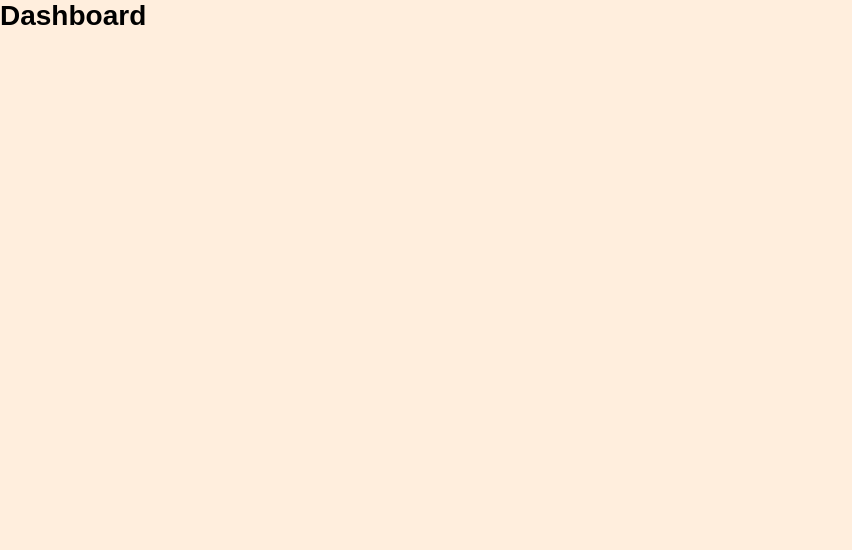
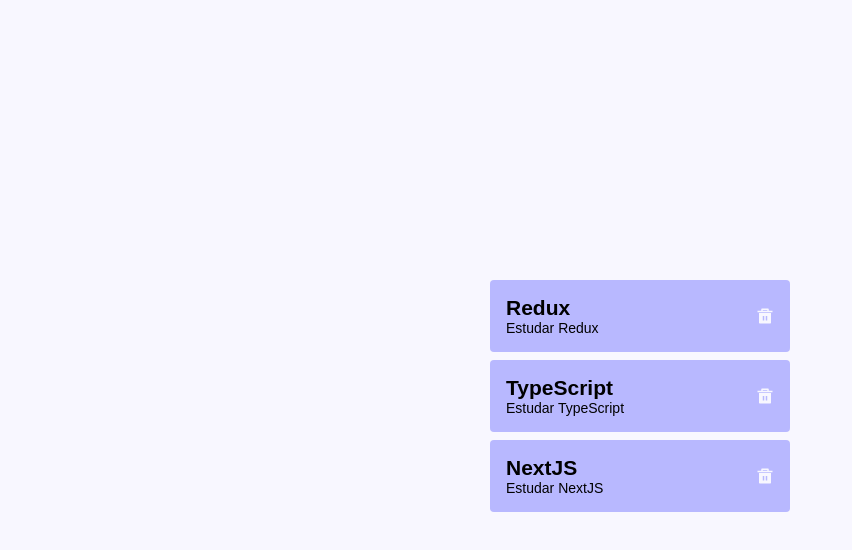
Before and after one commit to Igorbrands/react-redux-toolkit, a React (Create React App) app: page / in a window 1280 px wide. Shown: the top 550 px of the page, without its empty margins (0-852 px from the left). Built offline with nearby package versions, Linux system fonts and the light colour scheme.

Commit message:
feat: create list item

```diff
--- a/package.json
+++ b/package.json
@@ -13,6 +13,7 @@
     "@types/styled-components": "^5.1.7",
     "react": "^17.0.1",
     "react-dom": "^17.0.1",
+    "react-icons": "^4.1.0",
     "react-scripts": "4.0.1",
     "styled-components": "^5.2.1",
     "typescript": "^4.0.3"
--- /dev/null
+++ b/src/components/ItemList/index.tsx
@@ -0,0 +1,35 @@
+import React, { useState } from "react";
+import { Container } from "./styles";
+import { RiDeleteBin5Fill } from "react-icons/ri";
+import colors from "../../styles/colors";
+
+export interface TodoItem {
+  id: number;
+  title: string;
+  description: string;
+}
+
+interface ItemListProps {
+  data: TodoItem;
+}
+
+const ItemList: React.FC<ItemListProps> = ({ data }) => {
+  const [hover, setHover] = useState(false);
+
+  return (
+    <Container>
+      <div>
+        <h2>{data.title}</h2>
+        <p>{data.description}</p>
+      </div>
+      <RiDeleteBin5Fill
+        onMouseOver={() => setHover(true)}
+        onMouseOut={() => setHover(false)}
+        size={18}
+        color={hover ? colors.mediumPurple : colors.ghostWhite}
+      />
+    </Container>
+  );
+};
+
+export default ItemList;
--- /dev/null
+++ b/src/components/ItemList/styles.ts
@@ -0,0 +1,18 @@
+import styled from "styled-components";
+import colors from "../../styles/colors";
+
+export const Container = styled.div`
+  background-color: ${colors.maximumBluePurple};
+  min-width: 300px;
+  margin-bottom: 8px;
+  border-radius: 4px;
+  padding: 16px;
+
+  display: flex;
+  align-items: center;
+  justify-content: space-between;
+
+  svg {
+    cursor: pointer;
+  }
+`;
--- a/src/pages/Dashboard/index.tsx
+++ b/src/pages/Dashboard/index.tsx
@@ -1,11 +1,20 @@
-import React from 'react';
+import React from "react";
+import ItemList, { TodoItem } from "../../components/ItemList";
 
-import { Container } from './styles';
+import { Container } from "./styles";
 
 const Dashboard: React.FC = () => {
+  const data: TodoItem[] = [
+    { id: 1, title: "Redux", description: "Estudar Redux" },
+    { id: 2, title: "TypeScript", description: "Estudar TypeScript" },
+    { id: 3, title: "NextJS", description: "Estudar NextJS" },
+  ];
+
   return (
     <Container>
-      <h1>Dashboard</h1>
+      {data.map((item) => (
+        <ItemList key={item.id} data={item} />
+      ))}
     </Container>
   );
 };
--- a/src/pages/Dashboard/styles.ts
+++ b/src/pages/Dashboard/styles.ts
@@ -2,6 +2,10 @@
 import colors from "../../styles/colors";
 
 export const Container = styled.div`
-  background-color: ${colors.antiqueWhite};
+  background-color: ${colors.ghostWhite};
   height: 100%;
+  display: flex;
+  flex-direction: column;
+  justify-content: center;
+  align-items: center;
 `;
```
Also changed, not shown: 2 other files (tests, documents, lock files or other folders).
